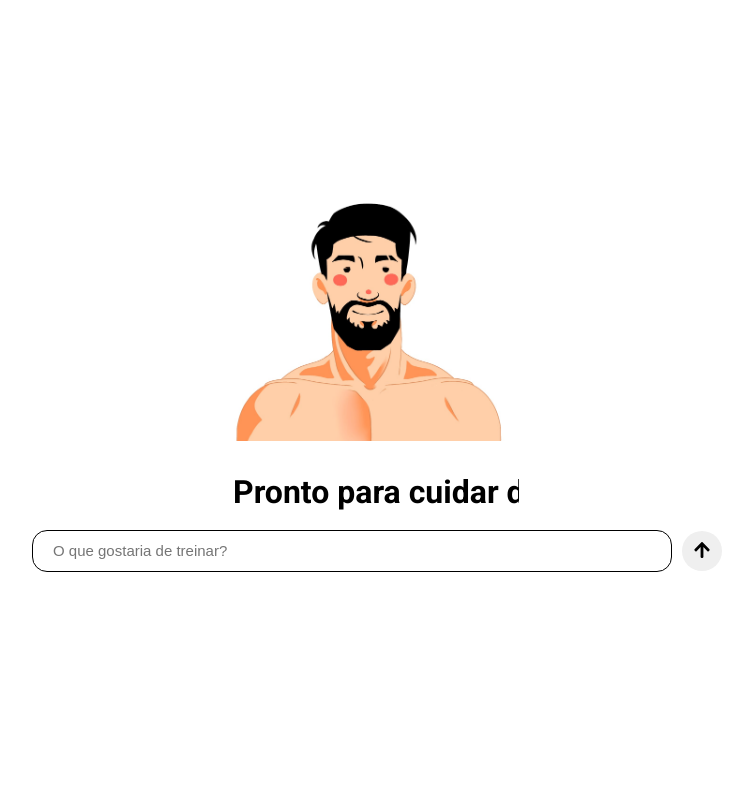
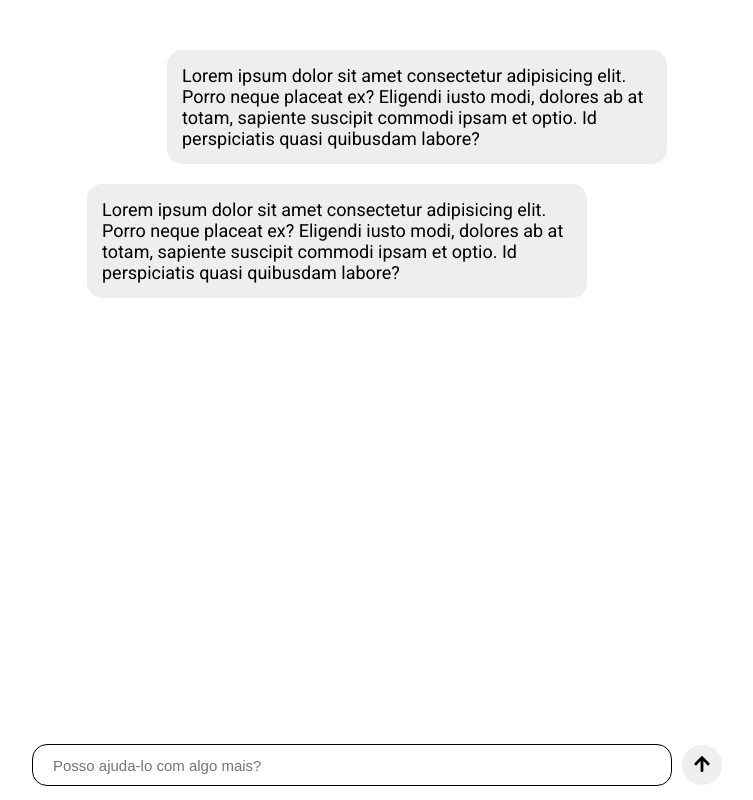
Before and after one commit to AlessandroSilvaS/Web-Personal, a React (Vite) app: page / in a window 1280 px wide. Shown: the whole page, without its empty margins (263-1016 px from the left). Built offline with nearby package versions, Linux system fonts and the light colour scheme.

Commit message:
Chat finalizado

```diff
--- a/src/components/CardChat.jsx
+++ b/src/components/CardChat.jsx
@@ -1,5 +1,5 @@
-import "../style/cards.css"
-const CardChat = ({textOfCard}) => {
+
+const CardChat = ({textOfCard, typeCard}) => {
 
     const cardStyle = {
         backgroundColor: 'rgb(238, 238, 238)',
@@ -9,7 +9,8 @@ const CardChat = ({textOfCard}) => {
         maxWidth: '500px',
         minWidth: '100px',
         minHeight: '15px',
-        marginBottom: "20px"
+        marginBottom: "20px",
+        alignSelf: typeCard === "question" ? 'flex-end' : 'flex-start'
     }
 
     return(
--- a/src/pages/Chat.jsx
+++ b/src/pages/Chat.jsx
@@ -2,11 +2,15 @@ import CardChat from "../components/CardChat"
 import { Search } from "../components/Search"
 import "../style/chat.css"
 export function Chat(){
+    //? lógica de funcionamento do chat
+
+
     return(
         <>
             <div className="box-of-chat">
-                <CardChat textOfCard={"Lorem ipsum dolor sit amet consectetur adipisicing elit. Porro neque placeat ex? Eligendi iusto modi, dolores ab at totam, sapiente suscipit commodi ipsam et optio. Id perspiciatis quasi quibusdam labore?"}/>
-                <CardChat textOfCard={"Lorem ipsum dolor sit amet consectetur adipisicing elit. Porro neque placeat ex? Eligendi iusto modi, dolores ab at totam, sapiente suscipit commodi ipsam et optio. Id perspiciatis quasi quibusdam labore?"} className='question'/>
+                <CardChat textOfCard={"Lorem ipsum dolor sit amet consectetur adipisicing elit. Porro neque placeat ex? Eligendi iusto modi, dolores ab at totam, sapiente suscipit commodi ipsam et optio. Id perspiciatis quasi quibusdam labore?"} typeCard={'question'}/>
+                <CardChat textOfCard={"Lorem ipsum dolor sit amet consectetur adipisicing elit. Porro neque placeat ex? Eligendi iusto modi, dolores ab at totam, sapiente suscipit commodi ipsam et optio. Id perspiciatis quasi quibusdam labore?"} />
+
             </div>
             <Search placeholder={"Posso ajuda-lo com algo mais?"}/>
         </>
--- a/src/pages/Index.jsx
+++ b/src/pages/Index.jsx
@@ -10,12 +10,12 @@ function Index() {
   return (
     <div className='box'>
       <div className="container-main">
-        <div className='container-secundary'>
+        {/* <div className='container-secundary'>
           <img className='fotoAvatar' src='src/images/avatarRD.jpeg' alt='Not found'/>
           <h1 className='welcome-text'>Pronto para cuidar da saúde?</h1>
         </div>
-        <Search placeholder={"O que gostaria de treinar?"}/>
-        {/* <Chat/> */}
+        <Search placeholder={"O que gostaria de treinar?"}/> */}
+        <Chat/>
       </div>
     </div>
   )
--- a/src/style/cards.css
+++ /dev/null
@@ -1,7 +0,0 @@
-.box-card{
-    background-color: rgb(238, 238, 238);
-    padding: 15px;
-    border-radius: 10px;
-    max-width: 500px;
-    margin-bottom: 20px;
-}
--- a/src/style/chat.css
+++ b/src/style/chat.css
@@ -3,12 +3,14 @@
     height: 90vh;
     margin: 0 auto;
     margin-top: 20px;
-    background-color: blue;
     padding: 30px;
     display: flex;
     flex-direction: column;
     align-items: flex-start;
+    overflow-y: scroll;
 }
-.box-of-chat .question{
-    align-self: flex-end;
+.box-of-chat .teste{
+    text-align: right;
+    color: yellow;
+    font-size: 30px;
 }
--- a/src/style/index.css
+++ b/src/style/index.css
@@ -42,7 +42,7 @@ body {
       width: 0;
   }
   to{
-      width: 45%;
+      width: 435px;
   }
 }
 @media(max-width: 880px){
```
